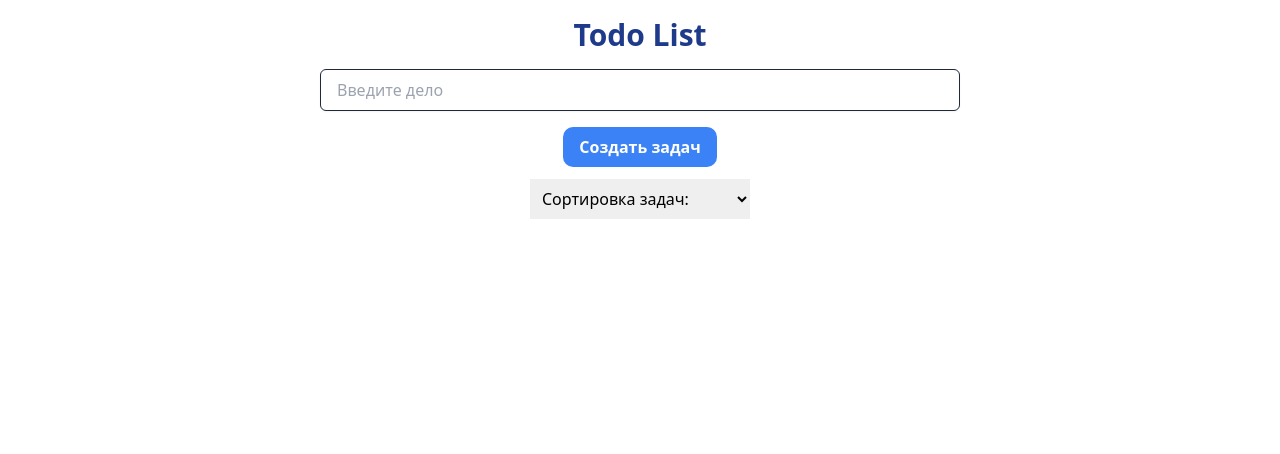
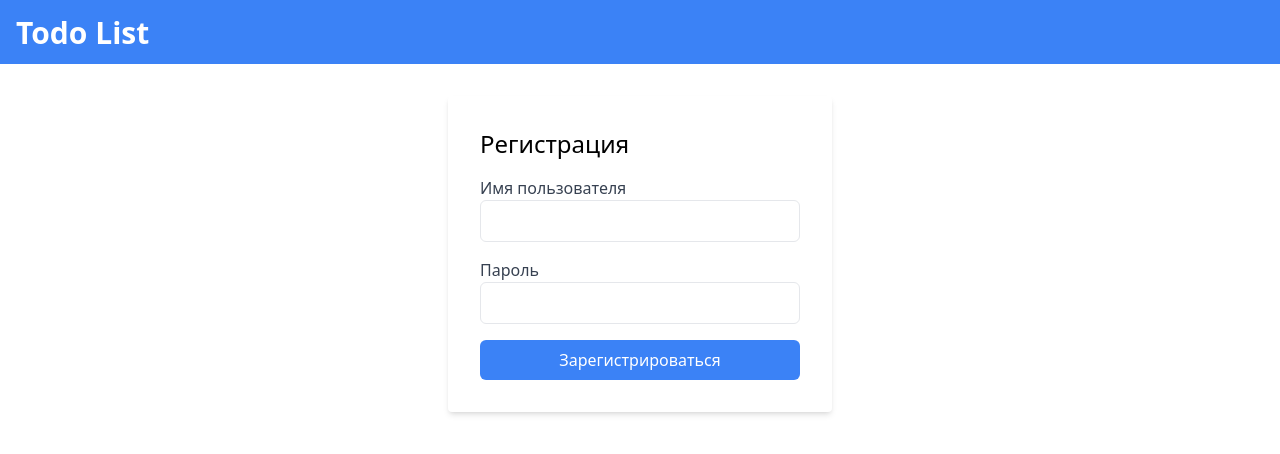
Before and after one commit to MustafoGaf/todo-list, a Vue app: page /login in a window 1280 px wide. Shown: the top 454 px of the page. Built offline with nearby package versions, Linux system fonts and the light colour scheme.

Commit message:
added router and page login

```diff
--- a/package.json
+++ b/package.json
@@ -9,6 +9,7 @@
     "preview": "vite preview"
   },
   "dependencies": {
+    "jwt-decode": "^4.0.0",
     "vue": "^3.4.21"
   },
   "devDependencies": {
--- a/src/App.vue
+++ b/src/App.vue
@@ -5,5 +5,5 @@ import TodoList from "./components/TodoList.vue";
 
 <template>
   <Header />
-  <TodoList />
+  <router-view></router-view>
 </template>
--- a/src/components/Header.vue
+++ b/src/components/Header.vue
@@ -1,7 +1,23 @@
 <template>
-  <header>
-    <div class="my-3 text-center text-[30px] font-bold text-blue-900">
-      <h1>Todo List</h1>
+  <header class="mb-6">
+    <div
+      class="px-4 text-[30px] font-bold text-white bg-blue-500 h-16 flex items-center justify-between"
+    >
+      <div>
+        <h1>Todo List</h1>
+      </div>
+      <div></div>
     </div>
   </header>
 </template>
+<!-- <script setup>
+import { ref, onMounted } from "vue";
+
+const username = ref("");
+onMounted(() => {
+  const currentUser = JSON.parse(localStorage.getItem("currentUser"));
+  if (currentUser !== null) {
+    // username.value = jwtDecode(currentUser.access);
+  }
+});
+</script> -->
--- a/src/components/TodoList.vue
+++ b/src/components/TodoList.vue
@@ -8,6 +8,7 @@
         <option value="sortedByDate">По дата(старый-новый)</option>
       </select>
     </div>
+    <router-link to="/login"><h1>Login</h1> </router-link>
 
     <todo-items
       :todos="todos"
@@ -40,7 +41,9 @@
 </template>
 
 <script setup>
-import { ref } from "vue";
+import { ref, onMounted } from "vue";
+import { useRouter } from "vue-router";
+const router = useRouter();
 import TodoForm from "./TodoForm.vue";
 import TodoItems from "./TodoItems.vue";
 import MyModal from "./UI/MyModal.vue";
@@ -51,6 +54,23 @@ const todos = ref([]);
 const editeTodoValue = ref("");
 const idx = ref(0);
 const sortValue = ref("default");
+const getTodos = async (token) => {
+  const response = await fetch("http://localhost:8000/api/todos/", {
+    method: "GET",
+    headers: {
+      "Content-Type": "application/json",
+      Authorization: "Bearer " + String(token),
+    },
+  });
+  if (response.status == 200) {
+    const { data } = await response.json();
+    todos.value = data;
+  } else {
+    localStorage.clear();
+    router.push("/login");
+  }
+};
+
 const addTodo = (title) => {
   const newTodo = {
     id: new Date().getTime(),
@@ -86,4 +106,13 @@ const sortTodos = () => {
     });
   }
 };
+onMounted(() => {
+  const currentUser = JSON.parse(localStorage.getItem("currentUser"));
+  console.log("current User", currentUser);
+  if (currentUser != null) {
+    try {
+      getTodos(currentUser.access);
+    } catch (error) {}
+  }
+});
 </script>
--- a/src/main.ts
+++ b/src/main.ts
@@ -1,5 +1,9 @@
 import { createApp } from "vue";
 import "./style.css";
+import router from "./router/index";
+//@ts-ignore
 import App from "./App.vue";
 
-createApp(App).mount("#app");
+const app = createApp(App);
+app.use(router);
+app.mount("#app");
--- /dev/null
+++ b/src/pages/LoginPage.vue
@@ -0,0 +1,75 @@
+<template>
+  <main class="flex items-center justify-center mt-8">
+    <div class="bg-white p-8 rounded shadow-md w-96">
+      <h2 class="text-2xl mb-4">Регистрация</h2>
+      <form @submit.prevent="loginUser">
+        <div class="mb-4">
+          <label for="username" class="block text-gray-700"
+            >Имя пользователя</label
+          >
+          <input
+            type="text"
+            v-model="username"
+            class="w-full px-3 py-2 rounded-md border focus:outline-none focus:border-blue-400"
+            required
+          />
+        </div>
+        <div class="mb-4">
+          <label for="password" class="block text-gray-700">Пароль</label>
+          <input
+            type="password"
+            v-model="password"
+            class="w-full px-3 py-2 rounded-md border focus:outline-none focus:border-blue-400"
+            required
+          />
+        </div>
+        <p class="text-red-800 text-lg my-2">{{ error }}</p>
+        <button
+        :disabled='loading'
+        :class="{'blur-sm':loading}"
+          type="submit"
+          class="w-full bg-blue-500 text-white py-2 px-4 rounded-md hover:bg-blue-600 focus:outline-none focus:bg-blue-600"
+        >
+          Зарегистрироваться
+        </button>
+      </form>
+    </div>
+  </main>
+</template>
+<script setup>
+import { ref } from "vue";
+import { useRouter } from "vue-router";
+const router = useRouter();
+const username = ref("");
+const password = ref("");
+const loading = ref(false)
+const error = ref("");
+const loginUser = async () => {
+  loading.value=true
+  try {
+    const response = await fetch("http://localhost:8000/api/token/", {
+      method: "POST",
+      headers: {
+        "Content-Type": "application/json",
+      },
+      body: JSON.stringify({
+        username: username.value,
+        password: password.value,
+      }),
+    });
+    loading.value=false
+    const data = await response.json();
+    if (response.status == 200) {
+      localStorage.clear();
+      localStorage.setItem("currentUser", JSON.stringify(data));
+      error.value = "";
+      router.push({name :"todo"});
+    } else {
+      error.value = data.detail;
+    }
+  } catch (error) {
+    loading.value = false
+    console.log(">>", error);
+  }
+};
+</script>
--- /dev/null
+++ b/src/pages/TodoPage.vue
@@ -0,0 +1,6 @@
+<template>
+  <todo-list />
+</template>
+<script setup>
+import TodoList from "../components/TodoList.vue";
+</script>
--- /dev/null
+++ b/src/router/index.ts
@@ -0,0 +1,34 @@
+import { createWebHistory, createRouter } from "vue-router";
+//@ts-ignore
+import TodoPage from "../pages/TodoPage.vue";
+//@ts-ignore
+import Login from "../pages/LoginPage.vue";
+
+const routes = [
+  { path: "/", name: "todo", meta: { auth: true }, component: TodoPage },
+  { name: "login", path: "/login", component: Login },
+  {
+    path: "/admin",
+    meta: { auth: true, admin: true },
+    component: Login,
+  },
+];
+
+const router = createRouter({
+  history: createWebHistory(),
+  routes,
+});
+
+router.beforeEach((to, from, next) => {
+  const curentUser = localStorage.getItem("currentUser");
+  const requireAuth = to.matched.some((record) => record.meta.auth);
+  const requireAdmin = to.matched.some((record) => record.meta.admin);
+  if (curentUser == null && to.path !== "/login") {
+    next("/login");
+  } else if (curentUser && to.path == "/admin") {
+    next("/");
+  } else {
+    next();
+  }
+});
+export default router;
--- a/tsconfig.json
+++ b/tsconfig.json
@@ -18,8 +18,9 @@
     "strict": true,
     "noUnusedLocals": true,
     "noUnusedParameters": true,
-    "noFallthroughCasesInSwitch": true
+    "noFallthroughCasesInSwitch": true,
+    "allowJs": true
   },
-  "include": ["src/**/*.ts", "src/**/*.tsx", "src/**/*.vue"],
+  "include": ["./.dot/**/*.vue", "./dot/**/*.vue", "./src/**/*.vue"],
   "references": [{ "path": "./tsconfig.node.json" }]
 }
--- a/vite.config.ts
+++ b/vite.config.ts
@@ -1,7 +1,7 @@
-import { defineConfig } from 'vite'
-import vue from '@vitejs/plugin-vue'
+import { defineConfig } from "vite";
+import vue from "@vitejs/plugin-vue";
 
 // https://vitejs.dev/config/
 export default defineConfig({
   plugins: [vue()],
-})
+});
```
Also changed, not shown: src/data/getTodos.ts (added), 1 other file (tests, documents, lock files or other folders).
